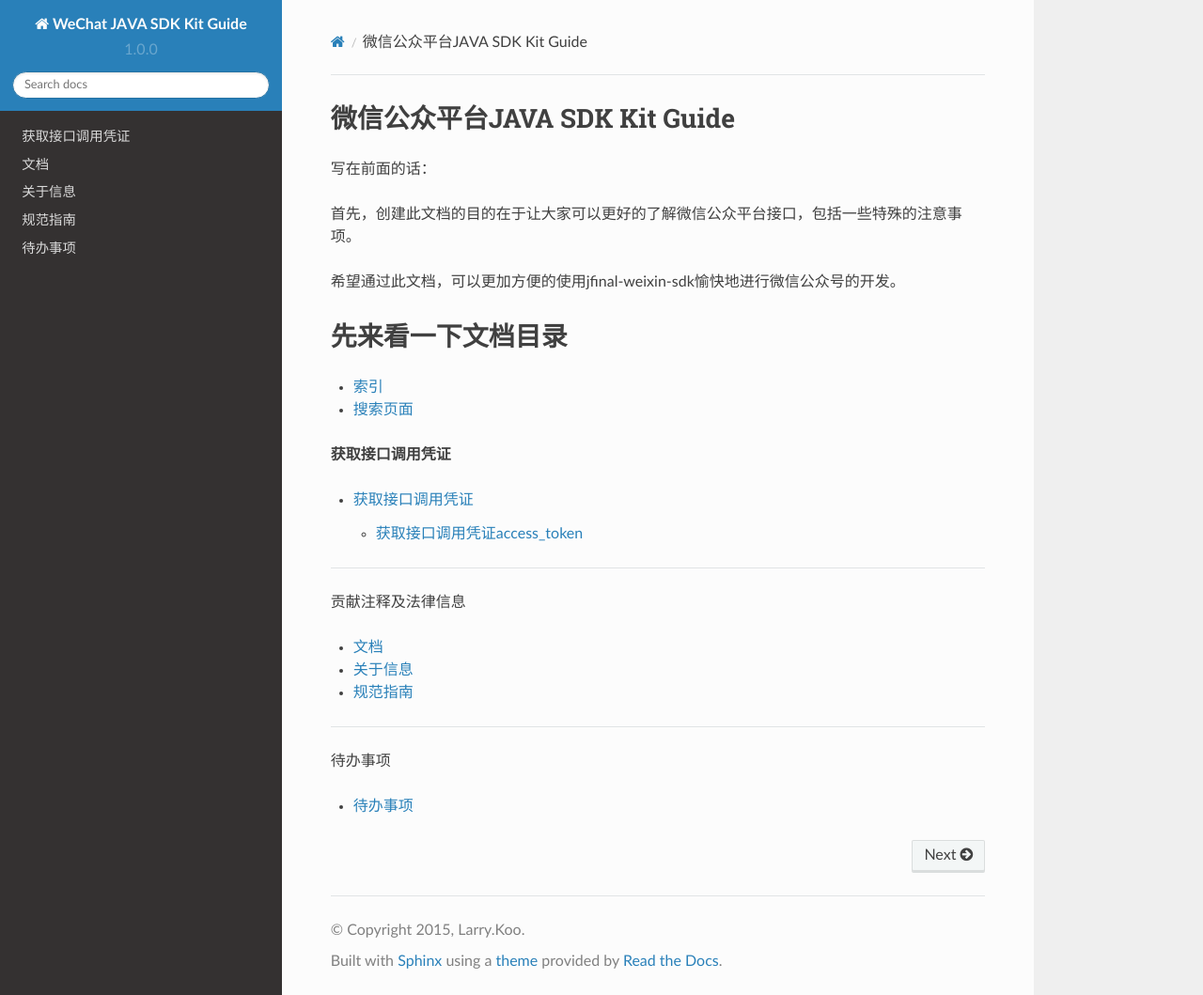
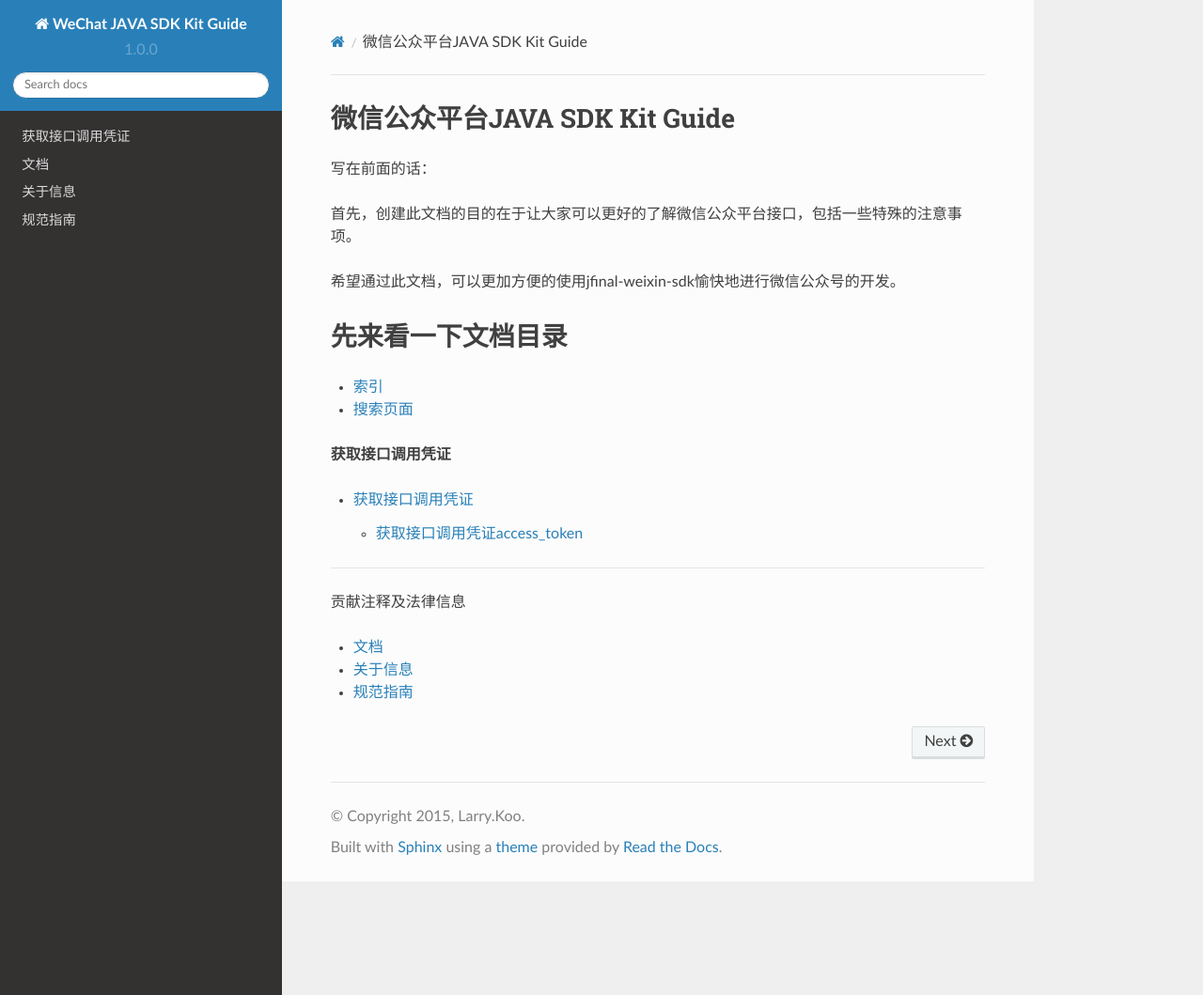
Before and after one commit to gumutianqi/weixin-sdk-doc, a Sphinx documentation site: the page built from source/index.rst, in a window 1280 px wide and 1059 px high. Shown: the whole window at 94% size. Built offline with Sphinx 7.4.7 and the Read the Docs theme 2.0.0, drawn with Linux system fonts in a browser that asks for light colours.

Commit message:
删除编译文件，调整结构

```diff
--- a/source/contents.rst.inc
+++ b/source/contents.rst.inc
@@ -22,12 +22,3 @@
     notes/documentation
     notes/contribute
     notes/styleguide
-
---------------------------------------
-
-待办事项
-
-.. toctree::
-    :maxdepth: 1
-
-    notes/TODO
--- a/source/notes/TODO.rst
+++ /dev/null
@@ -1,7 +0,0 @@
-===================
-待办事项
-===================
-
-* Establish "use this" vs "alternatives are...." recommendations
-
-.. todolist::
--- a/source/notes/contribute.rst
+++ b/source/notes/contribute.rst
@@ -17,7 +17,9 @@
 
 If you'd like to contribute, there's plenty to do. Here's a short todo_ list.
 
-    .. include:: TODO.rst
+* Establish "use this" vs "alternatives are...." recommendations
+
+.. todolist::
 
 
-.. _todo: https://github.com/kennethreitz/python-guide/blob/master/TODO.rst
+.. _todo: https://github.com/gumutianqi/weixin-sdk-doc/blob/master/source/notes/TODO.rst
```
Also changed, not shown: 8 other files.
